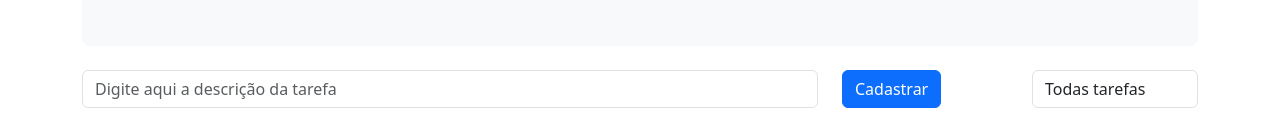
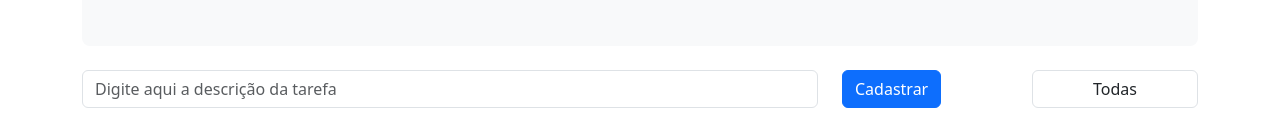
Before and after one commit to ClaudioFerreir/To-Do_List_Vue.js, a Vue app in the folder to-do_list_Vue.js/: page / in a window 1280 px wide. Shown: the part 170-302 px from the top of the page. Built offline with nearby package versions, Linux system fonts and the light colour scheme.

Commit message:
feat: checked tasks

```diff
--- a/to-do_list_Vue.js/src/App.vue
+++ b/to-do_list_Vue.js/src/App.vue
@@ -59,8 +59,8 @@
           <button type="submit" class="btn btn-primary">Cadastrar</button>
         </div>
         <div class="col-md-2">
-          <select @change="evento => estado.filtro = evento.target.value" class="form-control">
-            <option value="todas">Todas tarefas</option>
+          <select @change="evento => estado.filtro = evento.target.value" class="form-control text-center">
+            <option class="" value="todas">Todas</option>
             <option value="pendentes">Pendentes</option>
             <option value="finalizadas">Finalizadas</option>
           </select>
@@ -69,7 +69,7 @@
     </form>
     <ul class="list-group mt-4">
       <li class="list-group-item" v-for="tarefa in getTarefasFiltradas()">
-        <input :checked="tarefa.finalizada" :id="tarefa.titulo" type="checkbox">
+        <input :checked="tarefa.finalizada" @change="evento => tarefa.finalizada = evento.target.checked" :id="tarefa.titulo" type="checkbox">
         <label class="ms-3" :class="{done: tarefa.finalizada}" :for="tarefa.titulo">
           {{ tarefa.titulo }}
         </label>
```
